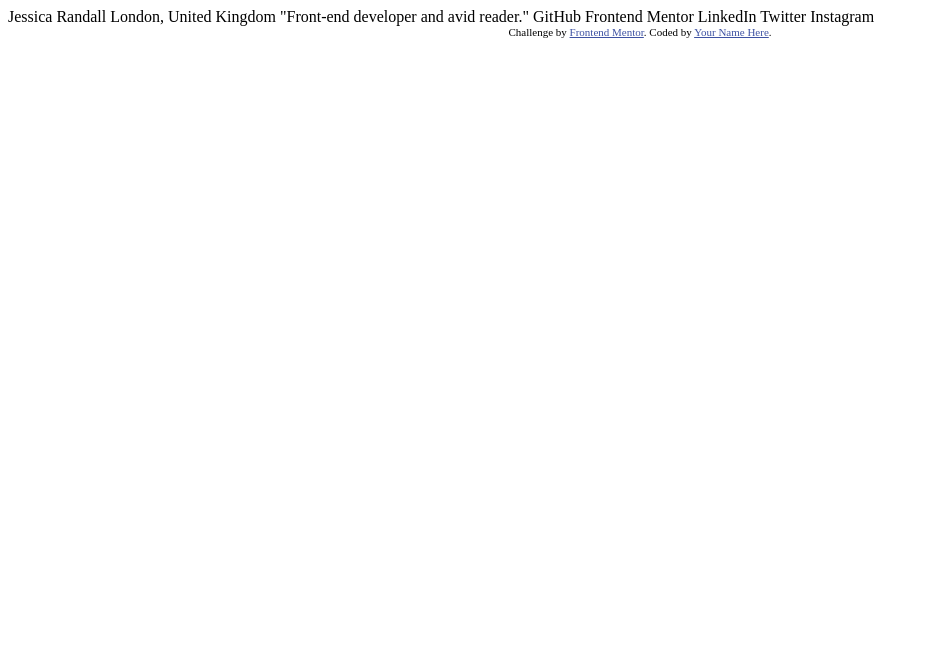
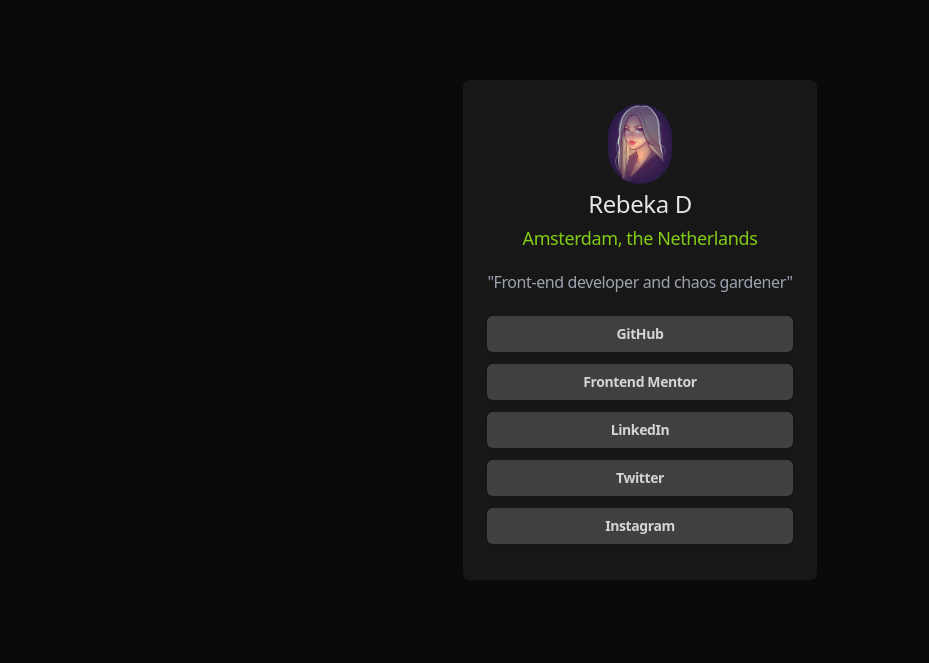
Before and after one commit to BekiaD/2-social-links, a plain HTML site: page index.html in a window 1280 px wide. Shown: the whole page, without its empty margins (0-929 px from the left). Drawn offline with nearby package versions, Linux system fonts and the light colour scheme.

Commit message:
final
tailwind styling

```diff
--- a/index.html
+++ b/index.html
@@ -1,34 +1,43 @@
 <!DOCTYPE html>
 <html lang="en">
+
 <head>
   <meta charset="UTF-8">
-  <meta name="viewport" content="width=device-width, initial-scale=1.0"> <!-- displays site properly based on user's device -->
+  <meta name="viewport" content="width=device-width, initial-scale=1.0">
+  <!-- displays site properly based on user's device -->
 
   <link rel="icon" type="image/png" sizes="32x32" href="./assets/images/favicon-32x32.png">
+  <!-- my CSS -->
+  <link rel="stylesheet" href="styles.css">
+  <!-- Tailwind CSS -->
+  <script src="https://cdn.tailwindcss.com"></script>
 
   <title>Frontend Mentor | Social links profile</title>
+</head>
 
-  <!-- Feel free to remove these styles or customise in your own stylesheet 👍 -->
-  <style>
-    .attribution { font-size: 11px; text-align: center; }
-    .attribution a { color: hsl(228, 45%, 44%); }
-  </style>
-</head>
-<body>
+<body class="flex justify-center bg-neutral-950 text-center tracking-tight leading-9">
+  <div class="my-20 rounded-md p-6 bg-neutral-900">
+    <img class="mx-auto h-20 w-auto rounded-full" src="assets/profile.jpeg" alt="profile picture">
+    <h1 class="my-1 text-2xl text-neutral-200">Rebeka D</h1>
+    <h2 class="my-1 text-lg text-lime-500">Amsterdam, the Netherlands</h2>
+    <p class="my-3 text-s text-gray-400">"Front-end developer and chaos gardener"</p>
+    <div class="mt-4 sm:mx-auto sm:w-full sm:max-w-sm">
+      <button class="my-3 flex w-full justify-center rounded-md bg-neutral-700 px-3 py-1.5 text-sm font-semibold leading-6 text-neutral-300 shadow-sm hover:bg-lime-500 hover:text-neutral-900 focus-visible:outline focus-visible:outline-2 focus-visible:outline-offset-2 focus-visible:outline-indigo-600">GitHub</button>
+      <button class="my-3 flex w-full justify-center rounded-md bg-neutral-700 px-3 py-1.5 text-sm font-semibold leading-6 text-neutral-300 shadow-sm hover:bg-lime-500 hover:text-neutral-900 focus-visible:outline focus-visible:outline-2 focus-visible:outline-offset-2 focus-visible:outline-indigo-600">Frontend Mentor</button>
+      <button class="my-3 flex w-full justify-center rounded-md bg-neutral-700 px-3 py-1.5 text-sm font-semibold leading-6 text-neutral-300 shadow-sm hover:bg-lime-500 hover:text-neutral-900 focus-visible:outline focus-visible:outline-2 focus-visible:outline-offset-2 focus-visible:outline-indigo-600">LinkedIn</button>
+      <button class="my-3 flex w-full justify-center rounded-md bg-neutral-700 px-3 py-1.5 text-sm font-semibold leading-6 text-neutral-300 shadow-sm hover:bg-lime-500 hover:text-neutral-900 focus-visible:outline focus-visible:outline-2 focus-visible:outline-offset-2 focus-visible:outline-indigo-600">Twitter</button>
+      <button class="my-3 flex w-full justify-center rounded-md bg-neutral-700 px-3 py-1.5 text-sm font-semibold leading-6 text-neutral-300 shadow-sm hover:bg-lime-500 hover:text-neutral-900 focus-visible:outline focus-visible:outline-2 focus-visible:outline-offset-2 focus-visible:outline-indigo-600">Instagram</button>
 
-  Jessica Randall
-  London, United Kingdom
-  "Front-end developer and avid reader."
+    </div>
+  </div>
 
-  GitHub
-  Frontend Mentor
-  LinkedIn
-  Twitter
-  Instagram
 
-  <div class="attribution">
+  <div class="attribution" style="display: none;">
     Challenge by <a href="https://www.frontendmentor.io?ref=challenge" target="_blank">Frontend Mentor</a>.
-    Coded by <a href="#">Your Name Here</a>.
+    Coded by <a href="#">Beks</a>.
   </div>
+
+
 </body>
+
 </html>
```
Also changed, not shown: assets/fonts/Inter-VariableFont_slnt,wght.ttf (deleted), assets/fonts/OFL.txt (deleted), assets/fonts/README.txt (deleted), assets/fonts/static/Inter-Bold.ttf (deleted), assets/fonts/static/Inter-Regular.ttf (deleted), assets/fonts/static/Inter-SemiBold.ttf (deleted), assets/profile.jpeg (added), styles.css (added), 1 other file.
